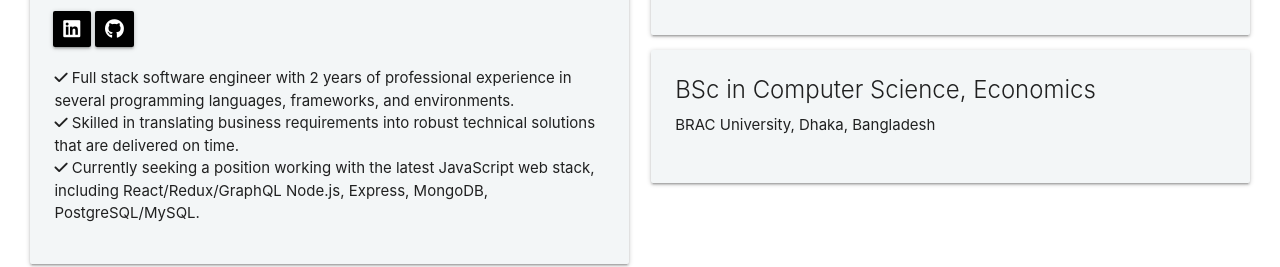
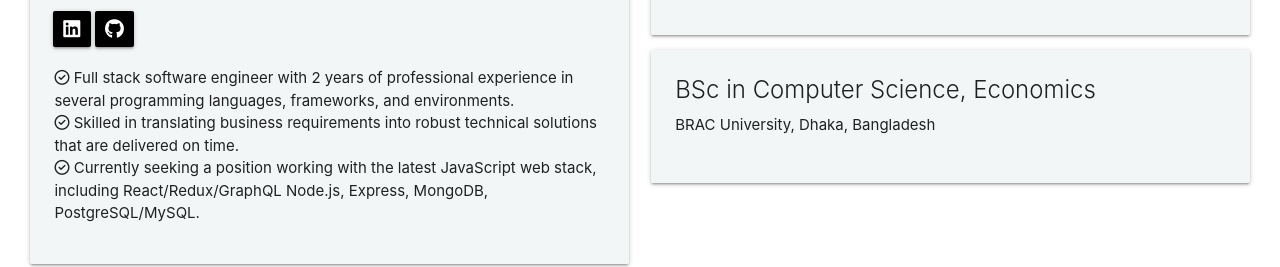
Before and after one commit to adnanreza/personal-site, a React (Create React App) app: page /Resume in a window 1280 px wide. Shown: the part 236-503 px from the top of the page. Built offline with nearby package versions, Linux system fonts and the light colour scheme; the HTML template or start-up script is replaced by a standard one.

Commit message:
Changed icon from check to circle-check

```diff
--- a/src/components/layout/ResumeBlock.js
+++ b/src/components/layout/ResumeBlock.js
@@ -20,7 +20,7 @@ const ResumeBlock = ({ heading, subheading, buttons, body, list, links }) => {
           <ul className='accomplishments'>
             {array.map((item, index) => (
               <li key={index}>
-                <i className='fas fa-check'></i>
+                <i className='far fa-check-circle'></i>
                 {`  `}
                 {item}
               </li>
```
